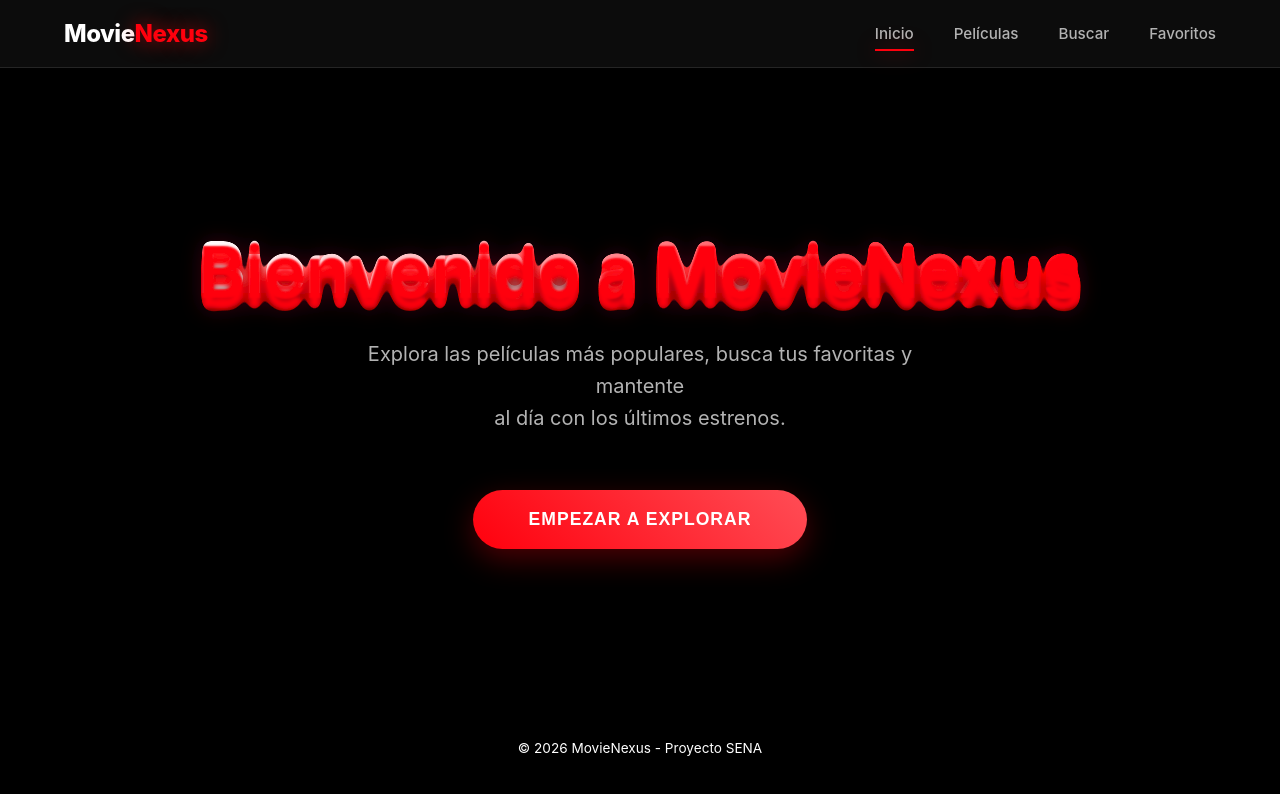
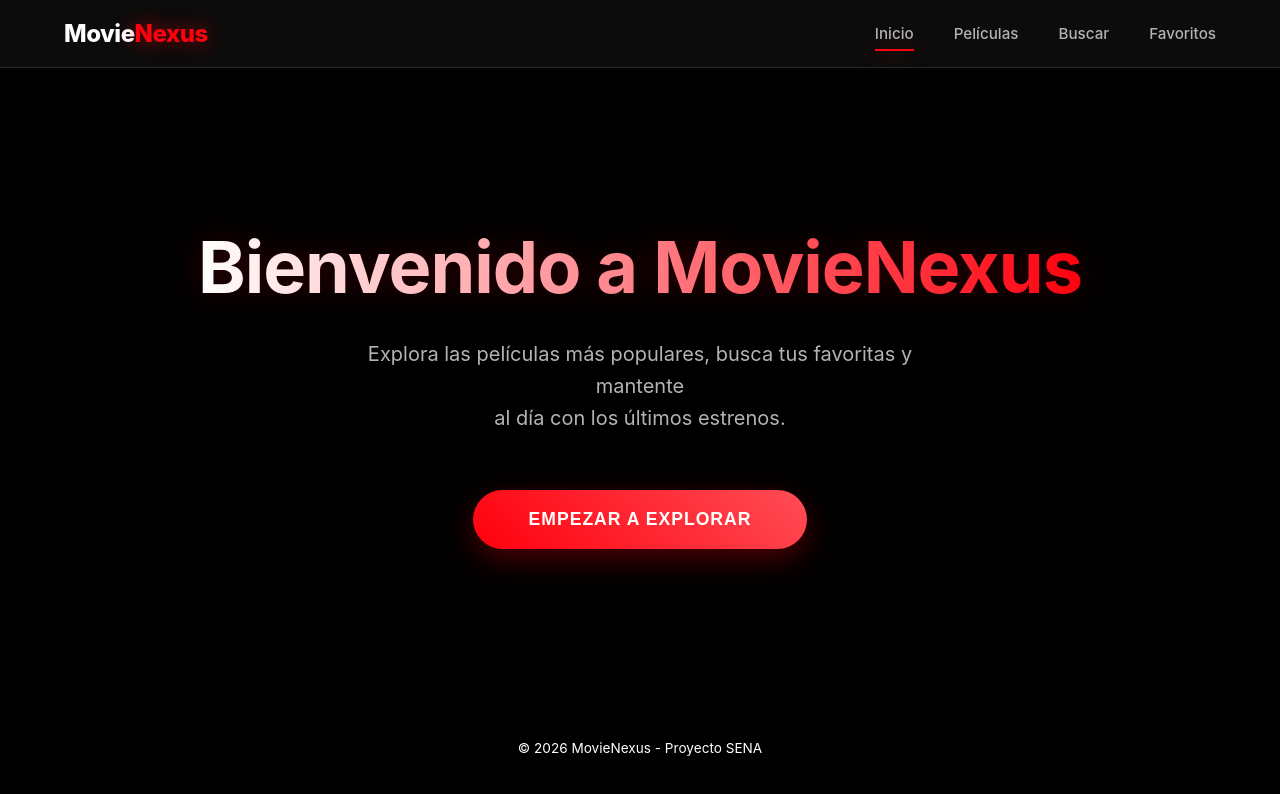
Before and after one commit to Andrescg18/MovieNexus, an Angular app: page / in a window 1280 px wide. Shown: the top 794 px of the page. Built offline with nearby package versions, Linux system fonts and the light colour scheme; no server answers.

Commit message:
Revertir al diseño original limpio sin efectos de goteo

```diff
--- a/src/app/app.html
+++ b/src/app/app.html
@@ -3,14 +3,3 @@
   <router-outlet></router-outlet>
 </main>
 <app-footer></app-footer>
-
-<!-- SVG Filter for Dripping/Gooey Effect -->
-<svg style="visibility: hidden; position: absolute;" width="0" height="0" xmlns="http://www.w3.org/2000/svg" version="1.1">
-  <defs>
-    <filter id="goo">
-      <feGaussianBlur in="SourceGraphic" stdDeviation="5" result="blur" />
-      <feColorMatrix in="blur" mode="matrix" values="1 0 0 0 0  0 1 0 0 0  0 0 1 0 0  0 0 0 19 -9" result="goo" />
-      <feComposite in="SourceGraphic" in2="goo" operator="atop"/>
-    </filter>
-  </defs>
-</svg>
--- a/src/app/features/home/home.css
+++ b/src/app/features/home/home.css
@@ -41,12 +41,7 @@ h1 {
   -webkit-background-clip: text;
   -webkit-text-fill-color: transparent;
   animation: shimmerTitle 5s linear infinite;
-  /* Liquid dripping effect using SVG filter and strategic shadows */
-  filter: url('#goo') drop-shadow(0 0 10px rgba(255, 0, 13, 0.2));
-  text-shadow: 0 5px 2px var(--primary),
-               0 15px 5px var(--primary),
-               0 25px 10px rgba(0,0,0,0.5);
-  position: relative;
+  filter: drop-shadow(0 0 15px rgba(255, 0, 13, 0.2));
 }
 
 @keyframes shimmerTitle {
```
